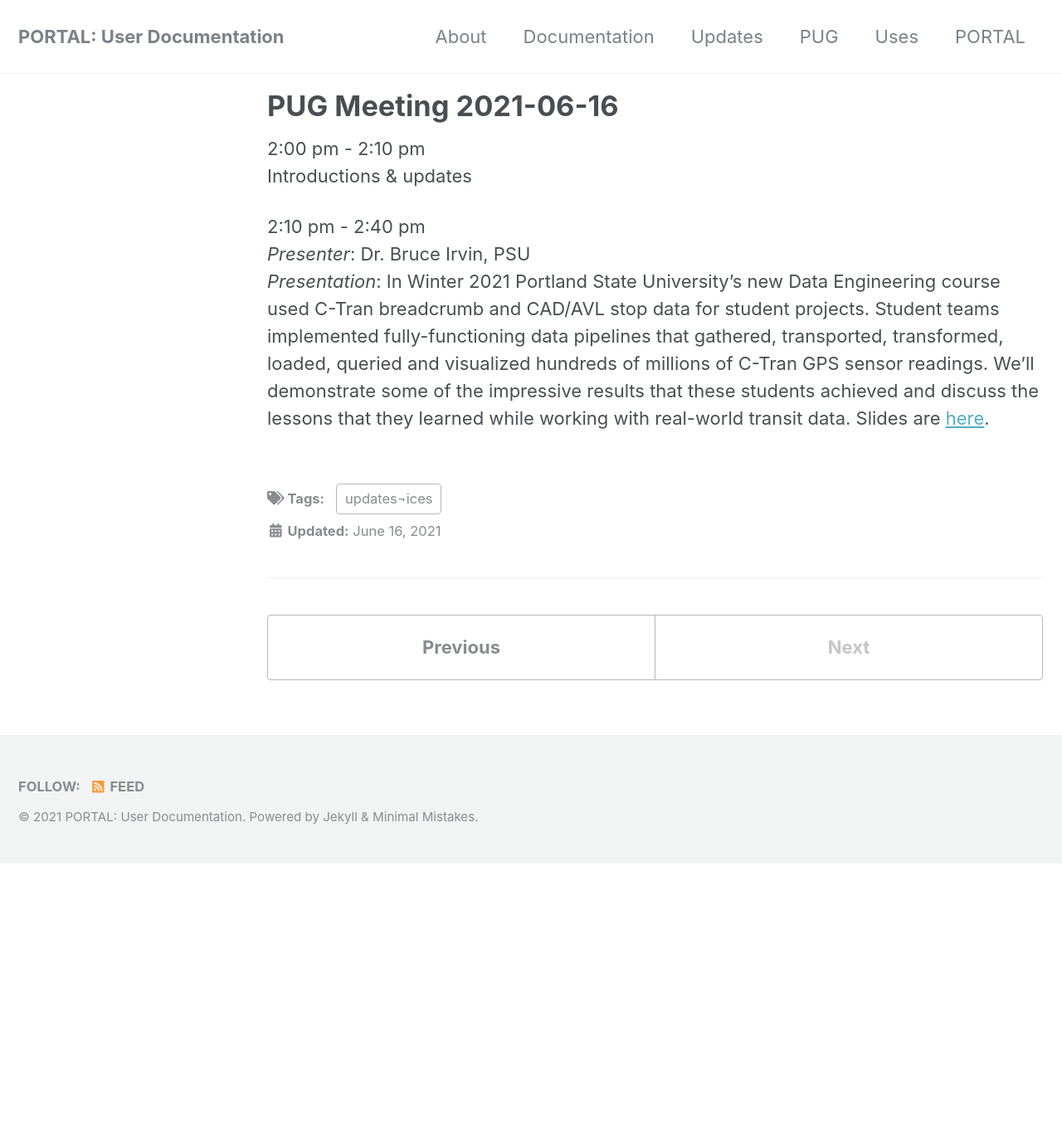
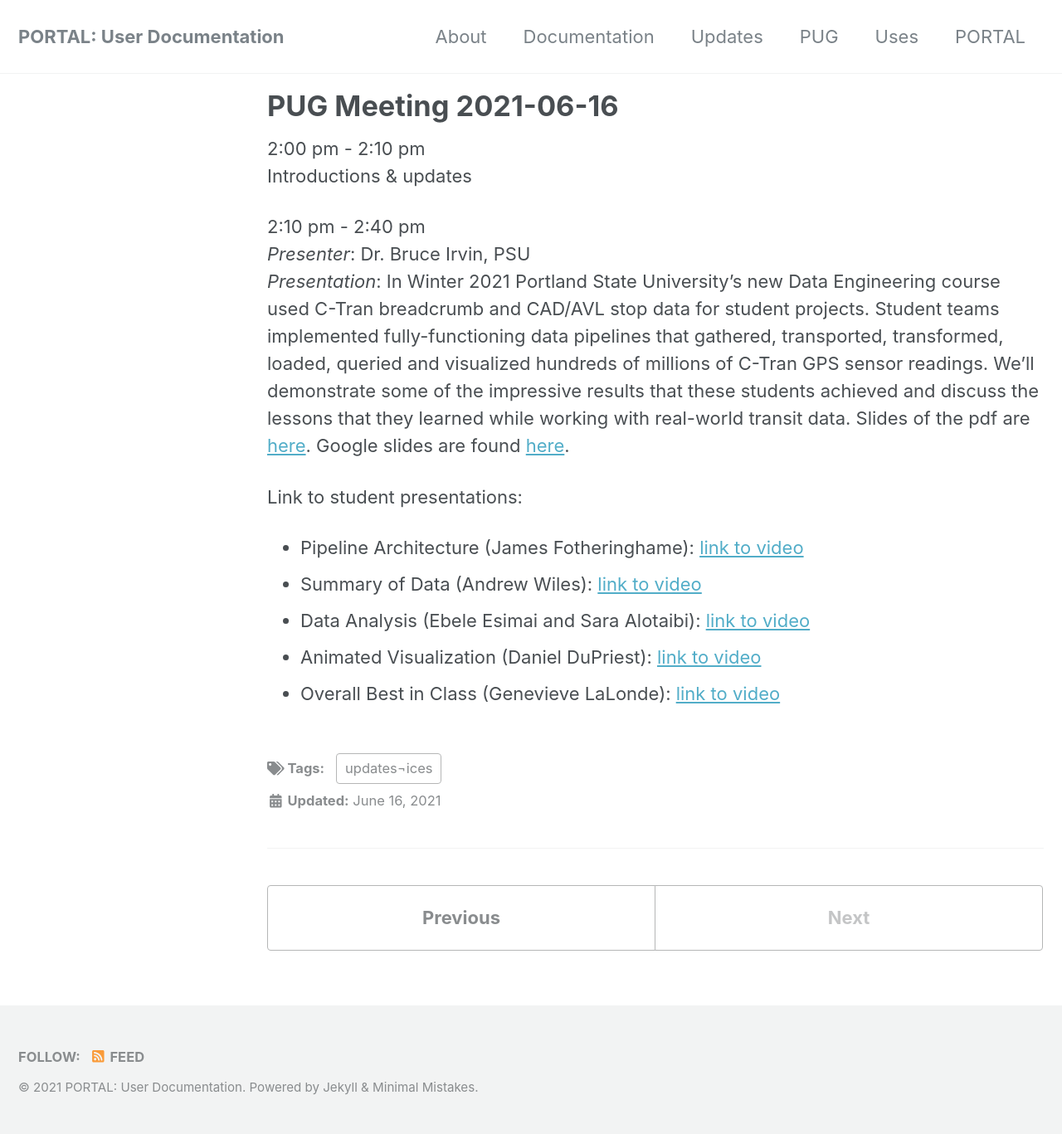
Before and after one commit to adus/portal-documentation, a Jekyll site: the page built from _documents_pug/2021-06-16-pug-agenda.md, in a window 1280 px wide. Shown: the whole page at 83% size. Built offline with Jekyll 4.4.1, drawn with Linux system fonts in a browser that asks for light colours; nearby versions of some CDN libraries; before the commit the page ends 1041 px from its top, so only the background shows below that.

Commit message:
Update 2021-06-16-pug-agenda.md

```diff
--- a/_documents_pug/2021-06-16-pug-agenda.md
+++ b/_documents_pug/2021-06-16-pug-agenda.md
@@ -9,4 +9,11 @@ Introductions & updates
 
 2:10 pm - 2:40 pm
 _Presenter_: Dr. Bruce Irvin, PSU
-_Presentation_: In Winter 2021 Portland State University's new Data Engineering course used C-Tran breadcrumb and CAD/AVL stop data for student projects. Student teams implemented fully-functioning data pipelines that gathered, transported, transformed, loaded, queried and visualized hundreds of millions of C-Tran GPS sensor readings. We'll demonstrate some of the impressive results that these students achieved and discuss the lessons that they learned while working with real-world transit data. Slides are [here](https://github.com/adus/portal-documentation/blob/master/assets/pdfs/data-engineering-irvin.pdf).
+_Presentation_: In Winter 2021 Portland State University's new Data Engineering course used C-Tran breadcrumb and CAD/AVL stop data for student projects. Student teams implemented fully-functioning data pipelines that gathered, transported, transformed, loaded, queried and visualized hundreds of millions of C-Tran GPS sensor readings. We'll demonstrate some of the impressive results that these students achieved and discuss the lessons that they learned while working with real-world transit data. Slides of the pdf are [here](https://github.com/adus/portal-documentation/blob/master/assets/pdfs/data-engineering-irvin.pdf). Google slides are found [here](https://docs.google.com/presentation/d/1a8ybqzPLvzx2BWUrBvTHvqpG3bqDqHEqyJPrVjHhZhU/edit#slide=id.p).
+
+Link to student presentations:
+- Pipeline Architecture (James Fotheringhame): [link to video](https://www.youtube.com/watch?v=npl4MBIsmnQ&t=80s)
+- Summary of Data (Andrew Wiles): [link to video](https://youtu.be/1-tQQMEINPQ?t=191)
+- Data Analysis (Ebele Esimai and Sara Alotaibi): [link to video](https://youtu.be/OUZxO-8Tp3w?t=352)
+- Animated Visualization (Daniel DuPriest): [link to video](https://youtu.be/YtXBmN70-ZU?t=397)
+- Overall Best in Class (Genevieve LaLonde): [link to video](https://youtu.be/u7L5mrmJvjE)
```
